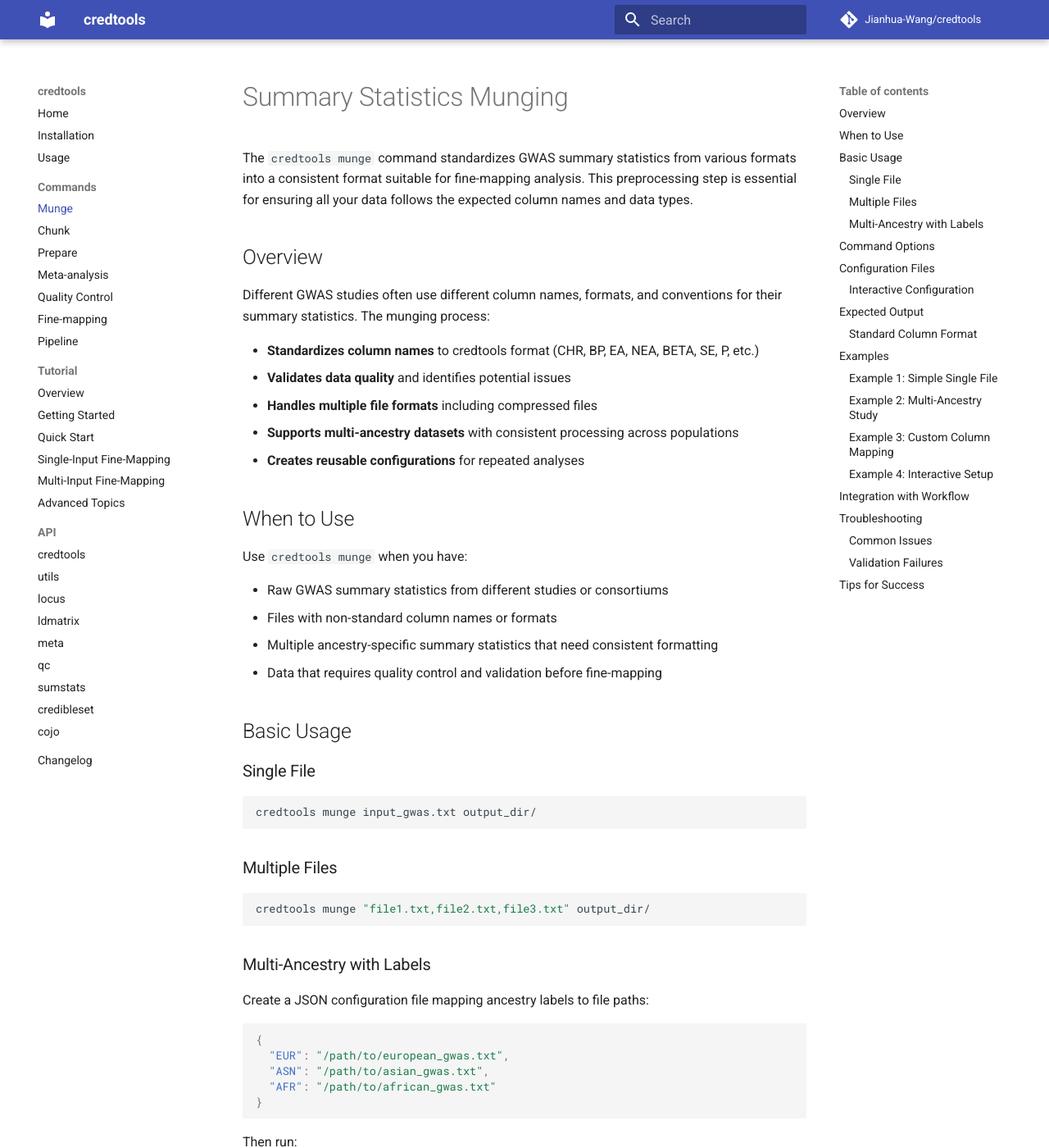
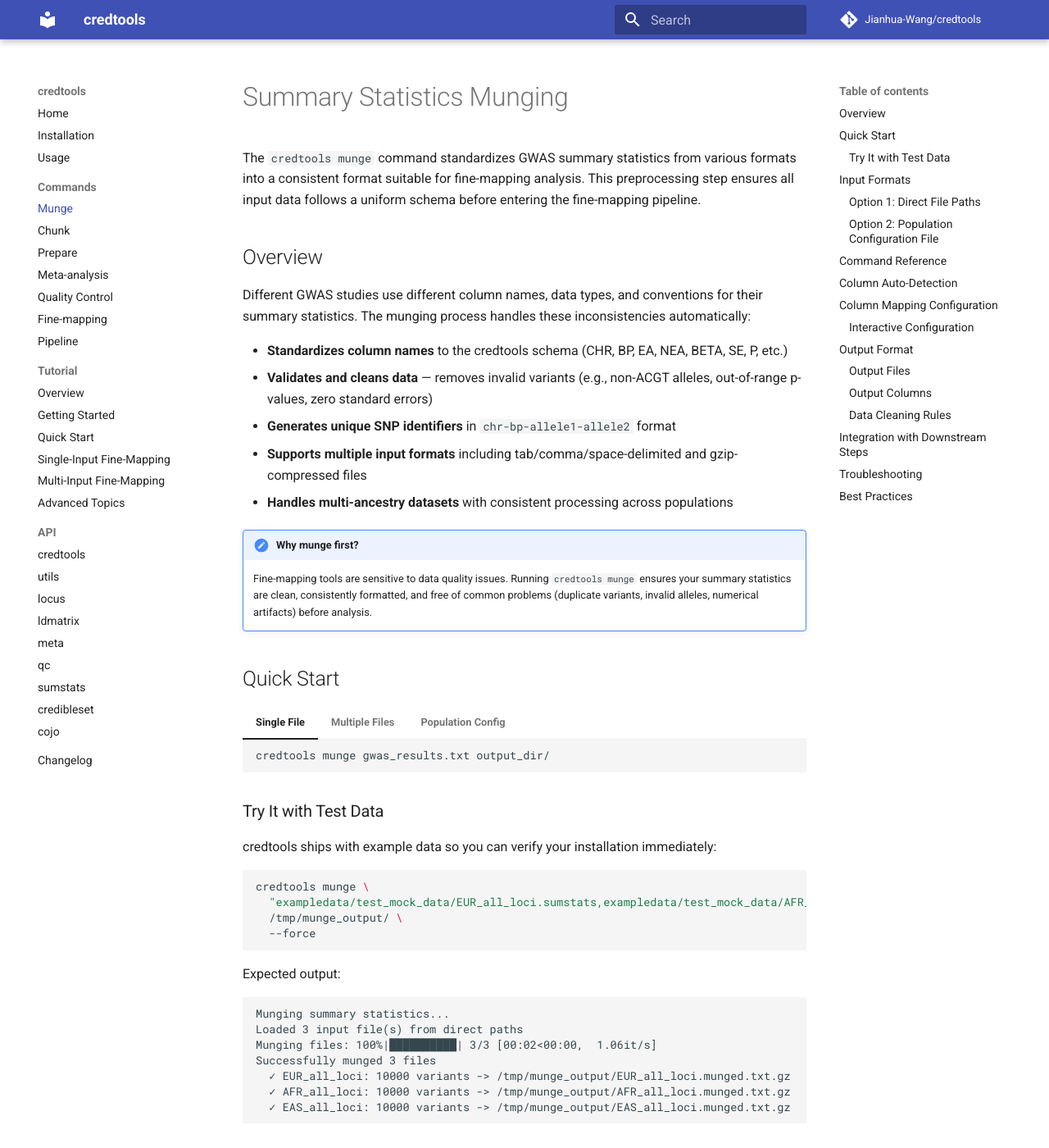
Before and after one commit to Jianhua-Wang/credtools, an MkDocs documentation site: the page built from docs/munge.md, in a window 1280 px wide and 1400 px high. Shown: the whole window at 82% size. Built offline with MkDocs 1.6.1 and Material for MkDocs 9.7.7, drawn with Linux system fonts in a browser that asks for light colours; comment, search, counter and statistics services are not loaded; some of the changed text lies outside the part shown.

Commit message:
Rewrite munge documentation with test data example and mkdocs styling
Add column auto-detection table, data cleaning rules, population config
format, mermaid pipeline diagram, admonitions, collapsible FAQ, and
tabbed quick start. Move test data example to top for quick verification.

````diff
--- a/docs/munge.md
+++ b/docs/munge.md
@@ -1,240 +1,300 @@
 # Summary Statistics Munging
 
-The `credtools munge` command standardizes GWAS summary statistics from various formats into a consistent format suitable for fine-mapping analysis. This preprocessing step is essential for ensuring all your data follows the expected column names and data types.
+The `credtools munge` command standardizes GWAS summary statistics from various formats into a consistent format suitable for fine-mapping analysis. This preprocessing step ensures all input data follows a uniform schema before entering the fine-mapping pipeline.
 
 ## Overview
 
-Different GWAS studies often use different column names, formats, and conventions for their summary statistics. The munging process:
+Different GWAS studies use different column names, data types, and conventions for their summary statistics. The munging process handles these inconsistencies automatically:
 
-- **Standardizes column names** to credtools format (CHR, BP, EA, NEA, BETA, SE, P, etc.)
-- **Validates data quality** and identifies potential issues
-- **Handles multiple file formats** including compressed files
-- **Supports multi-ancestry datasets** with consistent processing across populations
-- **Creates reusable configurations** for repeated analyses
+- **Standardizes column names** to the credtools schema (CHR, BP, EA, NEA, BETA, SE, P, etc.)
+- **Validates and cleans data** — removes invalid variants (e.g., non-ACGT alleles, out-of-range p-values, zero standard errors)
+- **Generates unique SNP identifiers** in `chr-bp-allele1-allele2` format
+- **Supports multiple input formats** including tab/comma/space-delimited and gzip-compressed files
+- **Handles multi-ancestry datasets** with consistent processing across populations
 
-## When to Use
+!!! note "Why munge first?"
+    Fine-mapping tools are sensitive to data quality issues. Running `credtools munge` ensures your summary statistics are clean, consistently formatted, and free of common problems (duplicate variants, invalid alleles, numerical artifacts) before analysis.
 
-Use `credtools munge` when you have:
+## Quick Start
 
-- Raw GWAS summary statistics from different studies or consortiums
-- Files with non-standard column names or formats
-- Multiple ancestry-specific summary statistics that need consistent formatting
-- Data that requires quality control and validation before fine-mapping
+=== "Single File"
 
-## Basic Usage
+    ```bash
+    credtools munge gwas_results.txt output_dir/
+    ```
 
-### Single File
+=== "Multiple Files"
+
+    ```bash
+    credtools munge "eur_gwas.txt,afr_gwas.txt,eas_gwas.txt" output_dir/
+    ```
+
+=== "Population Config"
+
+    ```bash
+    credtools munge population_config.txt output_dir/
+    ```
+
+### Try It with Test Data
+
+credtools ships with example data so you can verify your installation immediately:
 
 ```bash
-credtools munge input_gwas.txt output_dir/
+credtools munge \
+  "exampledata/test_mock_data/EUR_all_loci.sumstats,exampledata/test_mock_data/AFR_all_loci.sumstats,exampledata/test_mock_data/EAS_all_loci.sumstats" \
+  /tmp/munge_output/ \
+  --force
 ```
 
-### Multiple Files
+Expected output:
+
+```
+Munging summary statistics...
+Loaded 3 input file(s) from direct paths
+Munging files: 100%|██████████| 3/3 [00:02<00:00,  1.06it/s]
+Successfully munged 3 files
+  ✓ EUR_all_loci: 10000 variants -> /tmp/munge_output/EUR_all_loci.munged.txt.gz
+  ✓ AFR_all_loci: 10000 variants -> /tmp/munge_output/AFR_all_loci.munged.txt.gz
+  ✓ EAS_all_loci: 10000 variants -> /tmp/munge_output/EAS_all_loci.munged.txt.gz
+```
+
+## Input Formats
+
+### Option 1: Direct File Paths
+
+Pass one or more file paths directly. Multiple files are separated by commas:
 
 ```bash
-credtools munge "file1.txt,file2.txt,file3.txt" output_dir/
+# Single file
+credtools munge /path/to/gwas.txt output_dir/
+
+# Multiple files (comma-separated, no spaces)
+credtools munge "/path/to/eur.txt,/path/to/afr.txt,/path/to/eas.txt" output_dir/
 ```
 
-### Multi-Ancestry with Labels
+The file stem (filename without extension) is used as the identifier for each output file.
 
-Create a JSON configuration file mapping ancestry labels to file paths:
+### Option 2: Population Configuration File
+
+For multi-ancestry studies, a tab-delimited configuration file provides richer metadata. The file must contain four columns:
+
+| Column | Description |
+|--------|-------------|
+| `popu` | Population/ancestry label (e.g., EUR, AFR, EAS) |
+| `cohort` | Cohort or study name |
+| `sample_size` | Sample size for this population |
+| `path` | Path to the summary statistics file |
+
+**Example** `population_config.txt`:
+
+```text
+popu	cohort	sample_size	path
+EUR	UKBB	400000	/data/eur_gwas.txt
+AFR	AAGC	50000	/data/afr_gwas.txt
+EAS	BBJ	180000	/data/eas_gwas.txt
+```
+
+```bash
+credtools munge population_config.txt output_dir/
+```
+
+!!! tip
+    Using a population config file is recommended for multi-ancestry fine-mapping, as the metadata (population labels, sample sizes) is carried forward to downstream steps.
+
+## Command Reference
+
+```
+credtools munge [OPTIONS] INPUT_CONFIG OUTPUT_DIR
+```
+
+**Arguments:**
+
+| Argument | Description |
+|----------|-------------|
+| `INPUT_CONFIG` | File path(s) or population config file |
+| `OUTPUT_DIR` | Output directory for munged files |
+
+**Options:**
+
+| Option | Short | Description | Default |
+|--------|-------|-------------|---------|
+| `--config` | `-c` | JSON file specifying column name mappings | None |
+| `--force` | `-f` | Overwrite existing output files | False |
+| `--interactive` | `-i` | Interactively create column mapping configuration | False |
+| `--log-file` | `-l` | Write log output to a file | None |
+
+## Column Auto-Detection
+
+The munger automatically recognizes common GWAS column name conventions. You do not need a config file if your input uses any of these names:
+
+| Standard Name | Recognized Aliases |
+|---------------|-------------------|
+| **CHR** | CHROM, #CHROM, chromosome, Chromosome |
+| **BP** | POS, Position, position, base_pair_location, pos |
+| **EA** | A1, effect_allele, ALT, Allele1 |
+| **NEA** | A2, other_allele, REF, Allele2 |
+| **BETA** | beta, Beta, effect, Effect |
+| **SE** | StdErr, stderr, standard_error |
+| **P** | PVAL, P_BOLT_LMM, pvalue, P-value, p_value |
+| **EAF** | FRQ, FREQ, frequency, Freq1 |
+| **RSID** | rsid, rs |
+| **N** | n, sample_size, NMISS |
+
+If auto-detection fails, unrecognized headers are matched using fuzzy substring matching (e.g., `"chromosome_id"` → CHR, `"base_position"` → BP).
+
+!!! info "When do I need a column mapping config?"
+    Only when your file uses column names that cannot be auto-detected. For most standard GWAS formats (PLINK, BOLT-LMM, SAIGE, REGENIE, etc.), auto-detection works out of the box.
+
+## Column Mapping Configuration
+
+For files with non-standard column names, provide a JSON configuration file via `--config`:
 
 ```json
 {
-  "EUR": "/path/to/european_gwas.txt",
-  "ASN": "/path/to/asian_gwas.txt",
-  "AFR": "/path/to/african_gwas.txt"
-}
-```
-
-Then run:
-
-```bash
-credtools munge ancestry_files.json output_dir/
-```
-
-## Command Options
-
-| Option | Description | Default |
-|--------|-------------|---------|
-| `--config` / `-c` | Configuration file for column mappings | None |
-| `--force` / `-f` | Overwrite existing output files | False |
-| `--interactive` / `-i` | Create configuration interactively | False |
-
-## Configuration Files
-
-Configuration files specify how to map input columns to credtools standard format. They're JSON files with the following structure:
-
-```json
-{
-  "EUR": {
-    "CHR": "chromosome",
-    "BP": "position",
-    "EA": "effect_allele",
-    "NEA": "other_allele",
-    "BETA": "beta",
-    "SE": "se",
-    "P": "pvalue",
-    "EAF": "eaf"
-  },
-  "ASN": {
-    "CHR": "chr",
-    "BP": "pos",
-    "EA": "a1",
-    "NEA": "a2",
-    "BETA": "effect",
-    "SE": "stderr",
-    "P": "p"
+  "column_mapping": {
+    "chromosome_name": "CHR",
+    "genomic_position": "BP",
+    "tested_allele": "EA",
+    "reference_allele": "NEA",
+    "effect_size": "BETA",
+    "standard_error": "SE",
+    "p_value": "P"
   }
 }
 ```
 
+```bash
+credtools munge gwas.txt output_dir/ --config column_config.json
+```
+
+!!! warning
+    The mapping direction is `original_name → standard_name`. Make sure the keys match your input file's actual column names exactly.
+
 ### Interactive Configuration
 
-If your files have non-standard column names, use interactive mode to create a configuration:
+If you are unsure about column mappings, use `--interactive` to let credtools guide you:
 
 ```bash
-credtools munge input_files.json output_dir/ --interactive
+credtools munge input_files.txt output_dir/ --interactive
 ```
 
 This will:
+
 1. Examine the headers of your input files
-2. Prompt you to map each required column
-3. Save the configuration for future use
-4. Apply the mapping to munge your files
+2. Suggest mappings based on auto-detection
+3. Save the configuration to a JSON file for reuse
+4. Apply the mapping and munge your files
 
-## Expected Output
+## Output Format
 
-The munging process creates:
+### Output Files
 
-- **Munged files**: `{ancestry}.munged.txt.gz` - Standardized summary statistics
-- **Validation report**: Console output showing number of variants and validation status per file
-- **Configuration file**: If using `--interactive`, saves mapping for reuse
+Each input file produces a gzip-compressed, tab-delimited output file:
 
-### Standard Column Format
+```
+output_dir/
+├── EUR_UKBB.munged.txt.gz
+├── AFR_AAGC.munged.txt.gz
+└── EAS_BBJ.munged.txt.gz
+```
 
-Munged files will have these columns:
+The filename follows the pattern `{identifier}.munged.txt.gz`, where the identifier comes from:
 
-| Column | Description | Required |
-|--------|-------------|----------|
-| CHR | Chromosome | Yes |
-| BP | Base pair position | Yes |
-| SNPID | SNP identifier (auto-generated if missing) | Yes |
-| EA | Effect allele | Yes |
-| NEA | Non-effect allele | Yes |
-| BETA | Effect size | Yes |
-| SE | Standard error | Yes |
-| P | P-value | Yes |
-| EAF | Effect allele frequency | No |
-| MAF | Minor allele frequency | No |
+- **Population config**: `{popu}_{cohort}`
+- **Direct file paths**: the file stem (e.g., `my_gwas.txt` → `my_gwas`)
 
-## Examples
+### Output Columns
 
-### Example 1: Simple Single File
+All munged files contain exactly 11 columns in this order:
+
+| Column | Type | Description | Nullable |
+|--------|------|-------------|----------|
+| CHR | int8 | Chromosome (1–23, where 23 = X) | No |
+| BP | int32 | Base pair position (GRCh37/hg19) | No |
+| SNPID | str | Unique identifier (`chr-bp-allele1-allele2`) | No |
+| EA | str | Effect allele (uppercase ACGT) | No |
+| NEA | str | Non-effect allele (uppercase ACGT) | No |
+| EAF | float32 | Effect allele frequency | Yes |
+| BETA | float32 | Effect size (log-odds for binary traits) | No |
+| SE | float32 | Standard error of BETA | No |
+| P | float64 | Association p-value | No |
+| N | int32 | Sample size | Yes |
+| RSID | str | dbSNP rsID | Yes |
+
+### Data Cleaning Rules
+
+During munging, the following quality filters are applied:
+
+| Filter | Rule | Rationale |
+|--------|------|-----------|
+| Invalid chromosome | CHR not in 1–23 → removed | Only autosomal + X supported |
+| Invalid position | BP < 0 or BP > 300 Mb → removed | Outside human chromosome range |
+| Invalid alleles | Not matching `^[ACGT]+$` → removed | Only standard DNA bases allowed |
+| Identical alleles | EA == NEA → removed | Non-informative variant |
+| Zero p-value | P = 0 → removed | Numerical underflow artifact |
+| P-value > 1 | P > 1 → removed | Invalid statistical value |
+| Zero/negative SE | SE ≤ 0 → removed | Impossible standard error |
+| Duplicate variants | Same SNPID → keep smallest P | Retain most significant signal |
+
+## Integration with Downstream Steps
+
+Munged files feed directly into the credtools pipeline:
+
+```mermaid
+graph LR
+    A[Raw GWAS files] -->|credtools munge| B[Munged files]
+    B -->|credtools chunk| C[Locus-specific files]
+    C -->|credtools prepare| D[LD matrices + inputs]
+    D -->|credtools finemap| E[Credible sets]
+```
 
 ```bash
-# Munge a single GWAS file
-credtools munge gwas_height.txt output/
+# Step 1: Munge summary statistics
+credtools munge population_config.txt munged/
 
-# Output:
-# output/gwas_height.munged.txt.gz
-```
+# Step 2: Identify loci and create chunks
+credtools chunk "munged/EUR_UKBB.munged.txt.gz,munged/AFR_AAGC.munged.txt.gz" chunks/
 
-### Example 2: Multi-Ancestry Study
+# Step 3: Prepare LD matrices
+credtools prepare chunks/loci_list.txt genotype_config.json prepared/
 
-```bash
-# Create file mapping
-echo '{
-  "EUR": "gwas_eur.txt",
-  "ASN": "gwas_asn.txt",
-  "AFR": "gwas_afr.txt"
-}' > ancestry_files.json
-
-# Munge all files
-credtools munge ancestry_files.json output/
-
-# Output:
-# output/EUR.munged.txt.gz
-# output/ASN.munged.txt.gz
-# output/AFR.munged.txt.gz
-```
-
-### Example 3: Custom Column Mapping
-
-```bash
-# Create configuration for non-standard columns
-echo '{
-  "study1": {
-    "CHR": "chromosome_name",
-    "BP": "genomic_position",
-    "EA": "effect_allele",
-    "NEA": "reference_allele",
-    "BETA": "effect_size",
-    "SE": "standard_error",
-    "P": "p_value"
-  }
-}' > column_config.json
-
-# Munge with custom mapping
-credtools munge study1_data.txt output/ --config column_config.json
-```
-
-### Example 4: Interactive Setup
-
-```bash
-# Let credtools help create the configuration
-credtools munge unknown_format.txt output/ --interactive
-
-# This will:
-# 1. Show you the column headers found
-# 2. Ask you to map each required column
-# 3. Save the configuration
-# 4. Apply the mapping
-```
-
-## Integration with Workflow
-
-Munged files are ready for the next step in the credtools workflow:
-
-```bash
-# 1. Munge summary statistics
-credtools munge ancestry_files.json munged/
-
-# 2. Identify loci and chunk data
-credtools chunk munged/ chunked/
-
-# 3. Prepare LD matrices
-credtools prepare chunked/chunk_info.txt genotype_config.json prepared/
-
-# 4. Run fine-mapping
+# Step 4: Run fine-mapping
 credtools finemap prepared/final_loci_list.txt results/
 ```
 
 ## Troubleshooting
 
-### Common Issues
+??? question "My file has non-standard column names and auto-detection fails"
+    Use `--interactive` mode to create a column mapping configuration, or manually create a JSON config file with the `--config` option. See [Column Mapping Configuration](#column-mapping-configuration) above.
 
-**Missing required columns**: Ensure your input files contain at minimum: chromosome, position, alleles, effect size, standard error, and p-value.
+??? question "I get 'Missing mandatory columns' after munging"
+    Your input file is missing one or more of: chromosome, position, effect allele, non-effect allele, beta, standard error, or p-value. Check that these columns exist (possibly under different names) and provide a column mapping if needed.
 
-**File not found errors**: Check file paths in JSON configuration files use absolute paths or paths relative to where you run the command.
+??? question "Many variants are removed during munging"
+    This is expected for raw GWAS output. Common causes include:
 
-**Memory issues**: For very large files, ensure sufficient RAM. Consider splitting large files by chromosome first.
+    - Non-biallelic variants or indels with non-ACGT encoding
+    - Variants on non-autosomal chromosomes (Y, MT)
+    - Duplicated variant entries
+    - Variants with missing or invalid statistics
 
-**Inconsistent formats**: Use `--interactive` mode to examine and map columns if automatic detection fails.
+    Run with `--log-file log.txt` to see detailed per-step filtering counts.
 
-### Validation Failures
+??? question "Output file already exists and is skipped"
+    By default, `credtools munge` skips files that already exist. Use `--force` / `-f` to overwrite:
 
-The munge command validates output files and reports:
-- ✓ Files that passed validation
-- ✗ Files with missing required columns
-- Number of variants per file
+    ```bash
+    credtools munge input.txt output_dir/ --force
+    ```
 
-Check the console output to identify and fix any validation issues before proceeding to the next step.
+??? question "Memory issues with very large files"
+    For genome-wide files with tens of millions of variants, ensure sufficient RAM (typically 4–8 GB). If memory is limited, consider pre-filtering by chromosome or MAF before munging.
 
-## Tips for Success
+## Best Practices
 
-1. **Keep original files**: Always work on copies of your original data
-2. **Use meaningful ancestry labels**: Choose clear names like "EUR", "ASN", "AFR" rather than "study1", "study2"
-3. **Save configurations**: Keep column mapping configurations for reuse with similar datasets
-4. **Validate results**: Always check the validation output before proceeding
-5. **Document your workflow**: Note which configuration was used for reproducibility
+!!! tip "Recommendations"
+    1. **Always keep original files** — munging creates new files and never modifies the input
+    2. **Use population config files** for multi-ancestry studies to preserve metadata
+    3. **Save column mapping configs** for reproducibility with similar datasets
+    4. **Check the validation output** — ensure all files show ✓ before proceeding
+    5. **Use `--log-file`** for a detailed audit trail of all filtering steps
````
